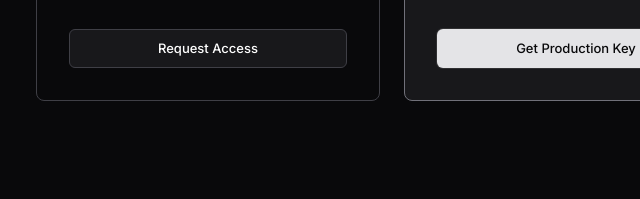
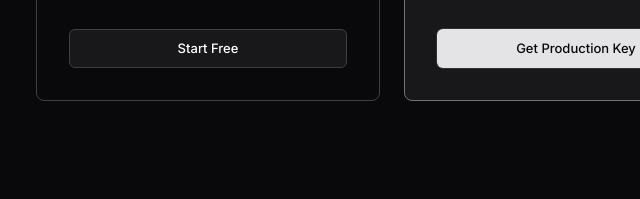
Before and after one commit to Kfarkye/sportsync-api, a plain HTML site: page index.html in a window 1280 px wide. Shown: the part 2779-2978 px from the top of the page, 64-704 px from the left. Drawn offline with Linux system fonts and the light colour scheme.

Commit message:
fix: Sandbox CTA 'Start Free' — reduce friction for $0 tier, update mailto subject

```diff
--- a/index.html
+++ b/index.html
@@ -485,7 +485,7 @@ curl https://api.sportsync.io/v1/matches/match_wcq_usa_mex_2026 \
             <li><svg viewBox="0 0 24 24" fill="none" stroke="currentColor" stroke-width="2"><polyline points="20 6 9 17 4 12"></polyline></svg> Historical data access</li>
             <li><svg viewBox="0 0 24 24" fill="none" stroke="currentColor" stroke-width="2"><polyline points="20 6 9 17 4 12"></polyline></svg> Community support</li>
           </ul>
-          <a class="btn btn-secondary btn-block" href="mailto:api@sportsync.io?subject=Sandbox%20Access">Request Access</a>
+          <a class="btn btn-secondary btn-block" href="mailto:api@sportsync.io?subject=Sandbox%20Key%20Request">Start Free</a>
         </div>
 
         <div class="tier-card featured">
```
